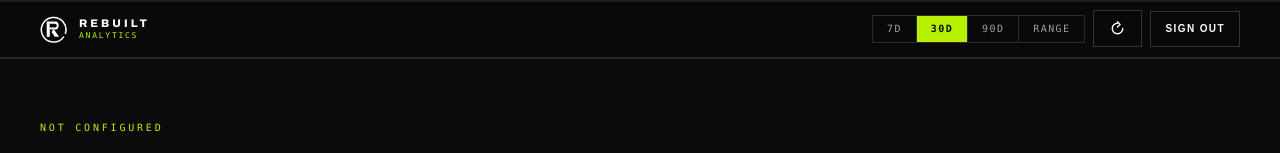
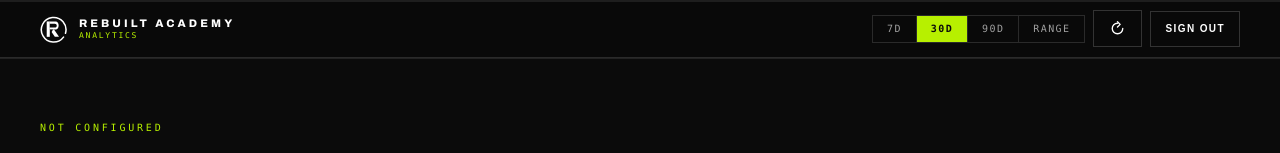
Before and after one commit to GOHSUNJIN/rebuilt, a Next.js app: page /admin in a window 1280 px wide. Shown: the top 153 px of the page. Built offline with nearby package versions, Linux system fonts and the light colour scheme.

Commit message:
Fix admin header wordmark to show REBUILT ACADEMY

```diff
--- a/app/admin/page.tsx
+++ b/app/admin/page.tsx
@@ -177,7 +177,7 @@ function AdminHeader({ activePeriod }: { activePeriod: string }) {
       <Link href="/" style={{ display: 'flex', alignItems: 'center', gap: 11, textDecoration: 'none', flexShrink: 0 }}>
         <Image src="/rebuilt-mark.svg" alt="Rebuilt" width={28} height={28} style={{ display: 'block' }} />
         <div className="admin-wordmark">
-          <div style={{ fontSize: 11, fontWeight: 800, letterSpacing: '.28em', color: '#FFFFFF', lineHeight: 1 }}>REBUILT</div>
+          <div style={{ fontSize: 11, fontWeight: 800, letterSpacing: '.28em', color: '#FFFFFF', lineHeight: 1 }}>REBUILT ACADEMY</div>
           <div style={{ marginTop: 3, font: '8px/1 ui-monospace,Menlo,monospace', letterSpacing: '.22em', color: 'var(--accent)' }}>ANALYTICS</div>
         </div>
       </Link>
```
